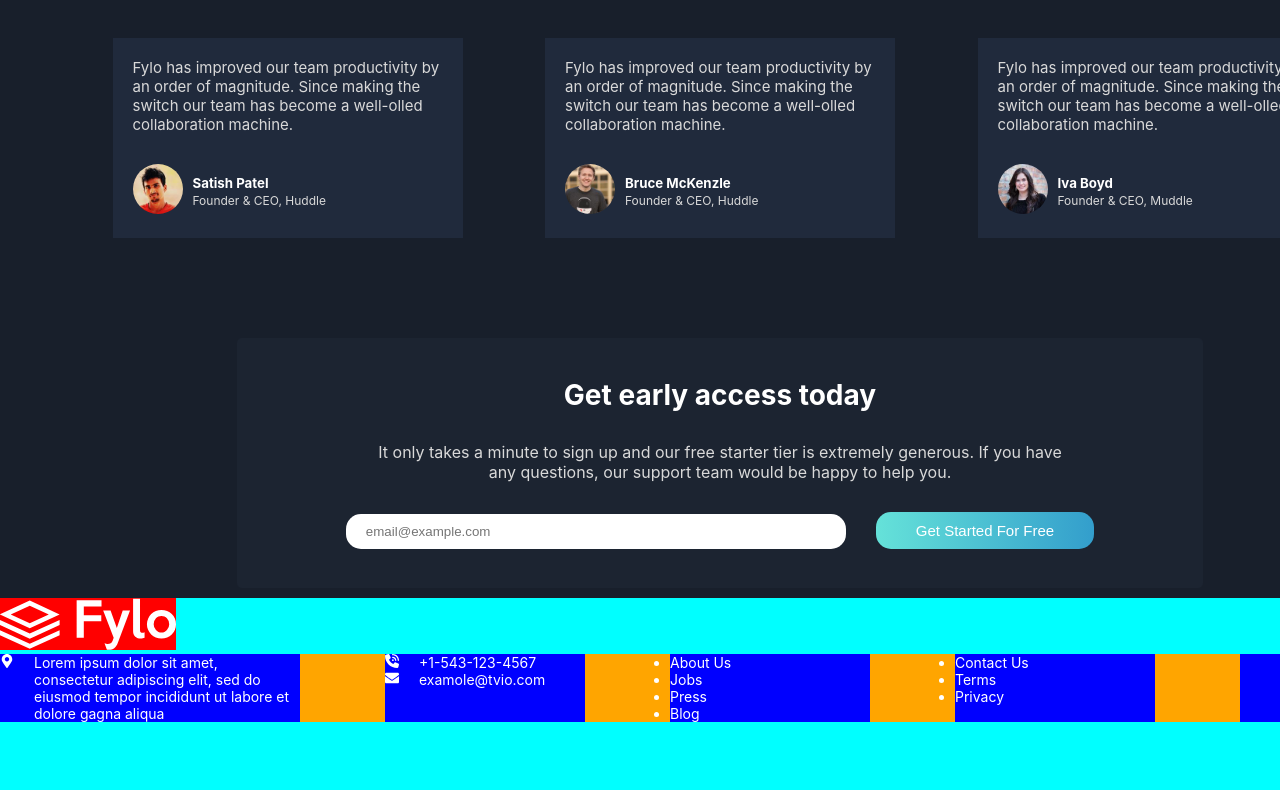
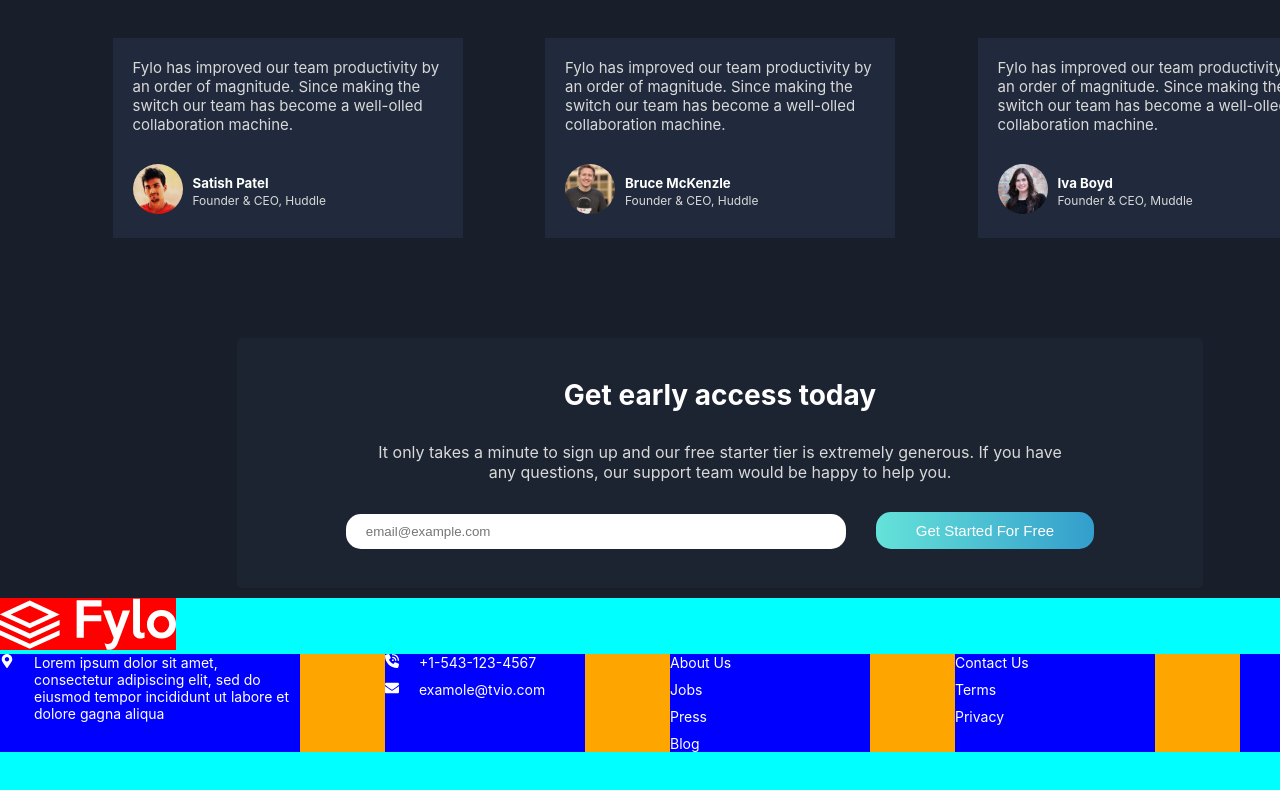
Before and after one commit to Shad-Islam/Fylo-dark-theme-landing-page, a React (Create React App) app: page / in a window 1280 px wide. Shown: the part 2304-3094 px from the top of the page. Built offline with nearby package versions, Linux system fonts and the light colour scheme; the HTML template or start-up script is replaced by a standard one.

Commit message:
complete quick nav on footer

```diff
--- a/src/components/Footer.jsx
+++ b/src/components/Footer.jsx
@@ -8,11 +8,13 @@ import {
   FooterNav,
   FooterArea,
   FooterCols,
+  FooterList,
   FooterLogo,
   FooterPhone,
   FooterAddress,
   FooterContainer,
   FooterSocialIcon,
+  FooterListItem,
 } from "./styles/footer.style";
 
 function Footer() {
@@ -51,21 +53,29 @@ function Footer() {
 
             {/* quick nav  */}
             <FooterNav>
-              <ul>
-                <li>About Us</li>
-                <li>Jobs</li>
-                <li>Press</li>
-                <li>Blog</li>
-              </ul>
+              <FooterList>
+                <li>
+                  <FooterListItem href="#"> About Us</FooterListItem>
+                </li>
+                <li>
+                  <FooterListItem href="#">Jobs</FooterListItem>
+                </li>
+                <li>
+                  <FooterListItem href="#"> Press</FooterListItem>
+                </li>
+                <li>
+                  <FooterListItem href="#">Blog</FooterListItem>
+                </li>
+              </FooterList>
             </FooterNav>
 
             {/* quick nav  */}
             <FooterNav>
-              <ul>
-                <li>Contact Us</li>
-                <li>Terms</li>
-                <li>Privacy</li>
-              </ul>
+              <FooterList>
+                <FooterListItem href="#">Contact Us</FooterListItem>
+                <FooterListItem href="#">Terms</FooterListItem>
+                <FooterListItem href="#">Privacy</FooterListItem>
+              </FooterList>
             </FooterNav>
 
             <FooterSocialIcon></FooterSocialIcon>
--- a/src/components/styles/footer.style.js
+++ b/src/components/styles/footer.style.js
@@ -34,8 +34,10 @@ const FooterAddress = styled.div`
   background-color: blue;
 `;
 const FooterPhone = styled.div`
+  gap: 10px;
+  display: flex;
   width: 200px;
-  color: #ffffff;
+  flex-direction: column;
   background-color: blue;
 `;
 const FooterNav = styled.div`
@@ -47,14 +49,27 @@ const FooterSocialIcon = styled.div`
   background-color: blue;
 `;
 
+const FooterList = styled.ul`
+  list-style: none;
+  display: flex;
+  flex-direction: column;
+  gap: 10px;
+`;
+const FooterListItem = styled.a`
+  color: white;
+  text-decoration: none;
+`;
+
 export {
   FooterRow,
   FooterNav,
   FooterCols,
+  FooterList,
   FooterLogo,
   FooterArea,
   FooterPhone,
   FooterAddress,
+  FooterListItem,
   FooterContainer,
   FooterSocialIcon,
 };
```
